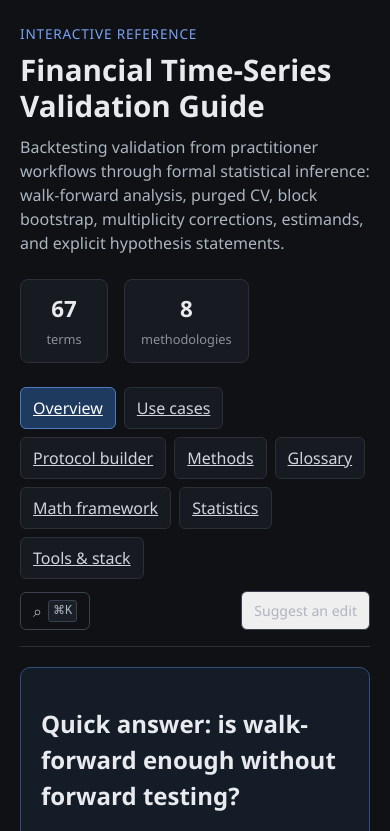
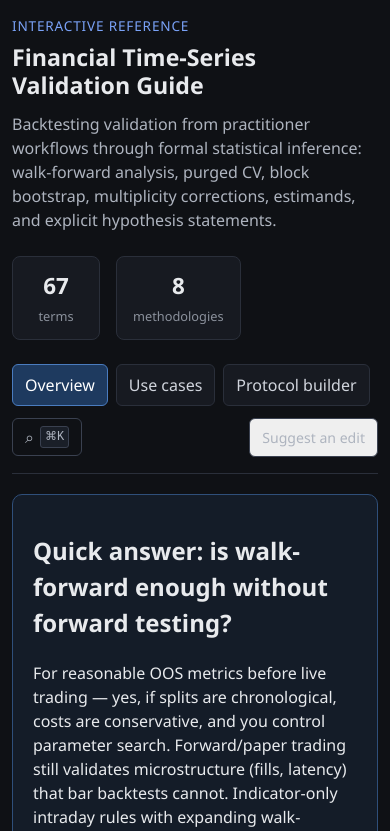
Before and after one commit to darrenadixonpi/backtest-validation-guide, an Astro site: page / in a window 390 px wide. Shown: the top 831 px of the page. Built offline with nearby package versions, Linux system fonts and the light colour scheme; Astro itself is replaced by a stand-in of ours.

```diff
--- a/src/App.css
+++ b/src/App.css
@@ -1485,3 +1485,57 @@
   padding: 0;
 }
 .feedback-reset:hover { color: #aeb4bf; }
+
+/* ── Nav anchor reset (Astro uses <a> for tabs) ───── */
+a.tab {
+  text-decoration: none;
+  display: inline-flex;
+  align-items: center;
+}
+
+/* ── Mobile layout ─────────────────────────────────── */
+@media (max-width: 600px) {
+  .app {
+    padding: 16px 12px 40px;
+  }
+
+  .hero h1 {
+    font-size: 1.45rem;
+  }
+
+  /* Tabs scroll horizontally instead of wrapping — saves ~3 rows of height */
+  .tabs {
+    flex-wrap: nowrap;
+    overflow-x: auto;
+    overflow-y: hidden;
+    scroll-snap-type: x mandatory;
+    -webkit-overflow-scrolling: touch;
+    scrollbar-width: none;
+    /* Stretch to full toolbar width so search+feedback sit below */
+    width: 100%;
+  }
+  .tabs::-webkit-scrollbar { display: none; }
+  .tab {
+    flex-shrink: 0;
+    scroll-snap-align: start;
+    white-space: nowrap;
+  }
+
+  /* Tool filter selects: let them shrink on narrow screens */
+  .tool-filters select {
+    min-width: 0;
+    width: 100%;
+  }
+  .tool-filters label {
+    width: 100%;
+  }
+}
+
+/* ── Glossary mobile: show detail ABOVE the list ──── */
+/* When a term is tapped, the updated detail is visible at the top
+   without the user having to scroll past the full term list. */
+@media (max-width: 900px) {
+  .term-detail {
+    order: -1;
+  }
+}
```
